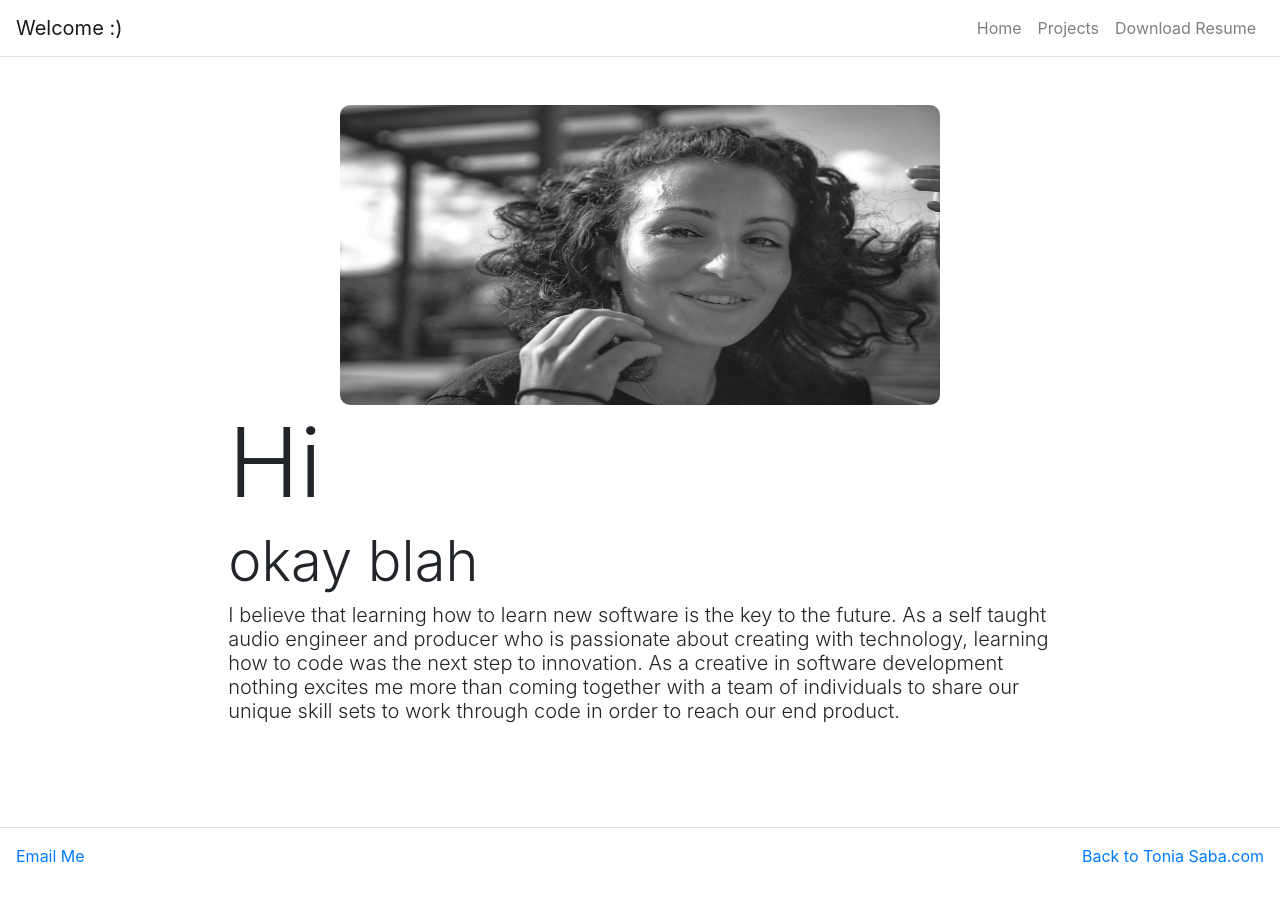
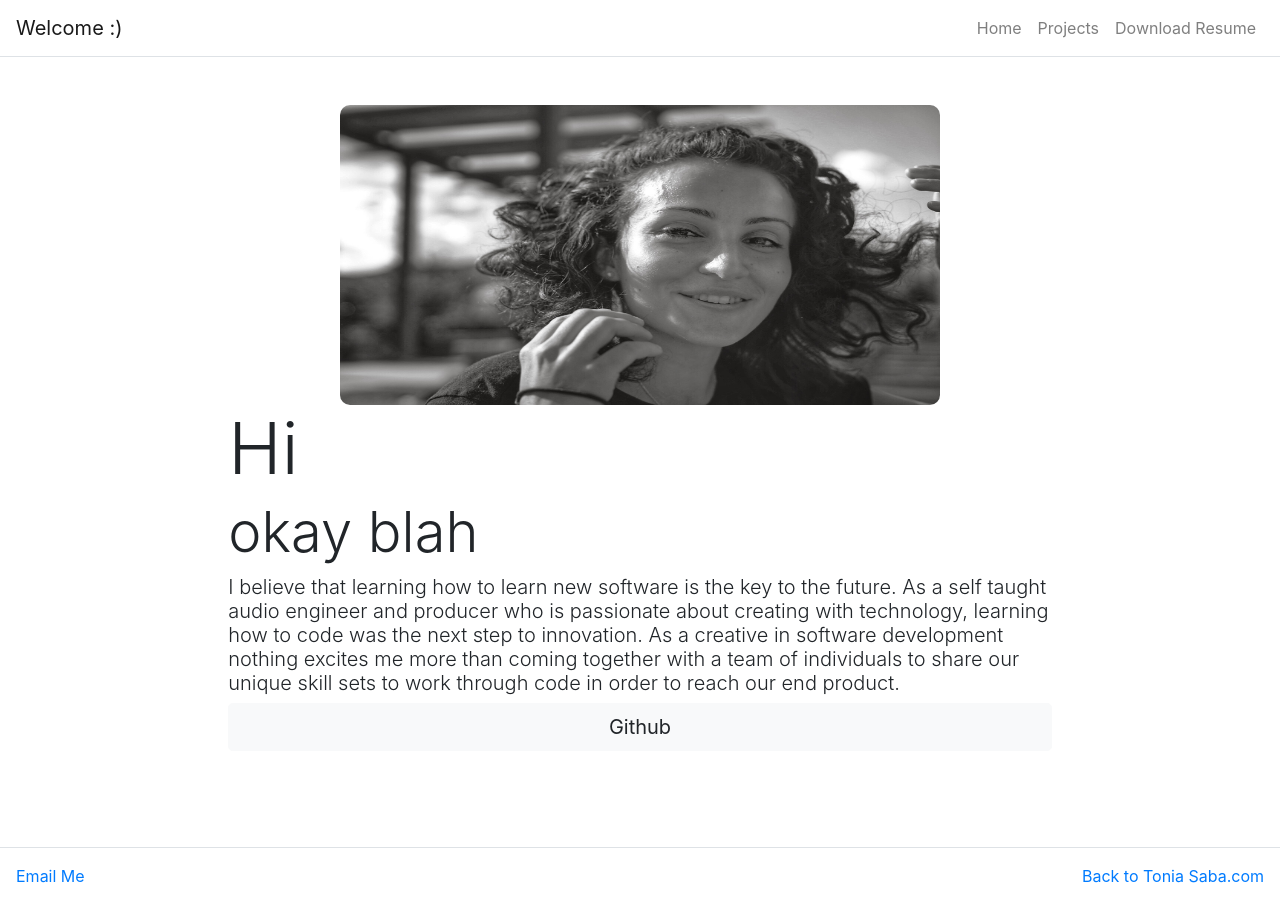
Before and after one commit to tsabz/portfolio, a React (Create React App) app in the folder sabafolio/: page / in a window 1280 px wide. Built offline with nearby package versions, Linux system fonts and the light colour scheme.

Commit message:
added git hub button to home page with rainbow effect

```diff
--- a/sabafolio/src/components/jumbo.js
+++ b/sabafolio/src/components/jumbo.js
@@ -3,6 +3,7 @@ import Jumbotron from 'react-bootstrap/Jumbotron'
 import Container from 'react-bootstrap/Container'
 import Row from 'react-bootstrap/Row'
 import Col from 'react-bootstrap/Col'
+import Button from 'react-bootstrap/Button'
 import Tonia from '../assests/images/toniasaba.JPG'
 
 
@@ -15,9 +16,10 @@ function Jumbo(props) {
                 <Row className="justify-content-center py-5">
                     <img className="g-card-homeimage" src={Tonia} alt={Tonia}/>
                     <Col md={8} sm={12}>
-                        { props.title && <h1 className="display-1 front-weight-bolder">{props.title}</h1> }
+                        { props.title && <h1 className="display-3 front-weight-bolder">{props.title}</h1> }
                         { props.subTitle && <h3 className="display-4 front-weight-light">{props.subTitle}</h3> }
                         { props.text && <h3 className="lead front-weight-light">{props.text}</h3> }
+                        <Button className="button" href="https://github.com/tsabz" target="_blank" rel="noopener noreferrer" variant="light" size="lg" block>Github</Button>
                     </Col>
                 </Row>
             </Container>
--- a/sabafolio/src/index.css
+++ b/sabafolio/src/index.css
@@ -45,11 +45,21 @@ code {
   margin: 0px;
 }
 
-.nav-link:hover {
+.nav-link:hover{
   -webkit-animation:rainbow 1s infinite;
   -ms-animation:rainbow 1s infinite;
   -o-animation:rainbow 1s infinite;
   animation:rainbow 1s infinite;
+}
+
+.button:hover {
+  -webkit-animation:rainbow 1s infinite;
+  -ms-animation:rainbow 1s infinite;
+  -o-animation:rainbow 1s infinite;
+  animation:rainbow 1s infinite;
+}
+.nav-link{
+  border-radius: 5px;
 }
 
 
```
